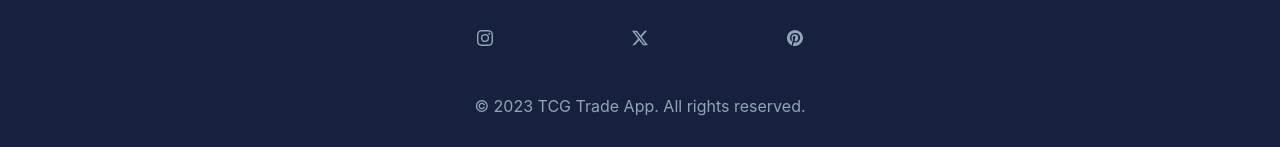
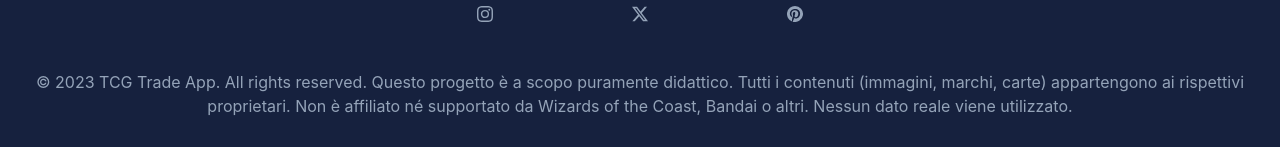
Before and after one commit to AlessioCeccarini94/capstone_tcg_tradeApp_frontend, a React (Vite) app in the folder tcgTradeApp/: page /profile/1/user/collection in a window 1280 px wide. Shown: the part 650-797 px from the top of the page. Built offline with nearby package versions, Linux system fonts and the light colour scheme; no server answers.

Commit message:
added disclaimer

```diff
--- a/tcgTradeApp/src/components/FooterComponent.jsx
+++ b/tcgTradeApp/src/components/FooterComponent.jsx
@@ -21,7 +21,11 @@ const Footer = () => {
         <Row className="mt-5">
           <Col>
             <p className="text-center">
-              © 2023 TCG Trade App. All rights reserved.
+              © 2023 TCG Trade App. All rights reserved. Questo progetto è a
+              scopo puramente didattico. Tutti i contenuti (immagini, marchi,
+              carte) appartengono ai rispettivi proprietari. Non è affiliato né
+              supportato da Wizards of the Coast, Bandai o altri. Nessun dato
+              reale viene utilizzato.
             </p>
           </Col>
         </Row>
```
